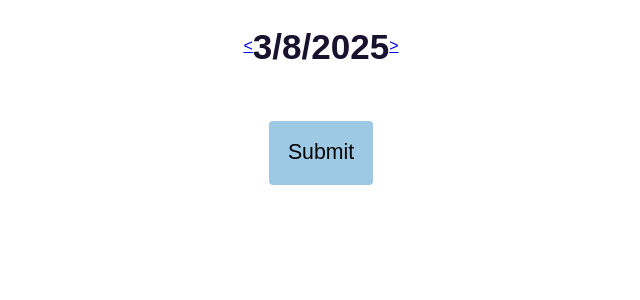
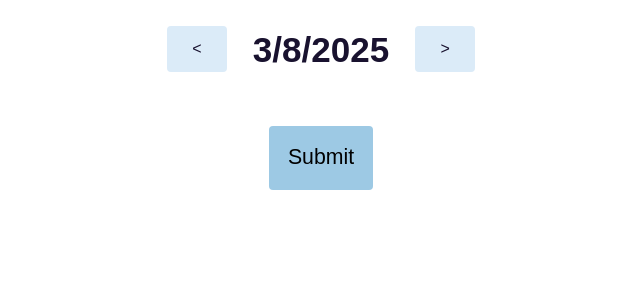
Before and after one commit to quiluh/Daily-Notices, a Flask app: page /edit/ in a window 1280 px wide. Shown: the part 131-431 px from the top of the page, without its empty margins (319-959 px from the left). Run offline with Flask 3, Linux system fonts and the light colour scheme; the visitor is signed in with stand-in values (Sample User, id 1); data that the repository does not hold is empty.

Commit message:
styled the edit date buttons

```diff
--- a/static/styles/styles.css
+++ b/static/styles/styles.css
@@ -247,3 +247,16 @@ p {
 .loginContainer button:hover {
     filter: brightness(120%);
 }
+.changeDateButton {
+    padding: 1%;
+    padding-left: 2%;
+    padding-right: 2%;
+    text-align: center;
+    border-radius: 0.25rem;
+    margin: 2%;
+    background-color: var(--complimentaryPrimary);
+    transition-duration: 300ms;
+}
+.changeDateButton:hover {
+    filter: brightness(105%);
+}
--- a/templates/edit.html
+++ b/templates/edit.html
@@ -4,9 +4,9 @@
 
 {% block content %}
     <div class="centerContent">
-        <a href="{{ url_for('edit',dateIndex=dateIndex-1) }}">&lt;</a>
+        <a href="{{ url_for('edit',dateIndex=dateIndex-1) }}" class="textDecorationNone changeDateButton">&lt;</a>
         <h1>{{ targetDate.day }}/{{ targetDate.month }}/{{ targetDate.year }}</h1>
-        <a href="{{ url_for('edit',dateIndex=dateIndex+1) }}">&gt;</a>
+        <a href="{{ url_for('edit',dateIndex=dateIndex+1) }}" class="textDecorationNone changeDateButton">&gt;</a>
     </div>
     <form method="post">
         <div class="centerContent">
--- a/templates/index.html
+++ b/templates/index.html
@@ -4,9 +4,9 @@
 
 {% block content %}
 <div class="centerContent">
-    <a href="{{ url_for('index',dateIndex=dateIndex-1) }}">&lt;</a>
+    <a href="{{ url_for('index',dateIndex=dateIndex-1) }}" class="textDecorationNone changeDateButton">&lt;</a>
     <h1>{{ targetDate.day }}/{{ targetDate.month }}/{{ targetDate.year }}</h1>
-    <a href="{{ url_for('index',dateIndex=dateIndex+1) }}">&gt;</a>
+    <a href="{{ url_for('index',dateIndex=dateIndex+1) }}" class="textDecorationNone changeDateButton">&gt;</a>
 </div>
     {% for row in notices %}
         <div class="row justifyContentEvenly">
```
